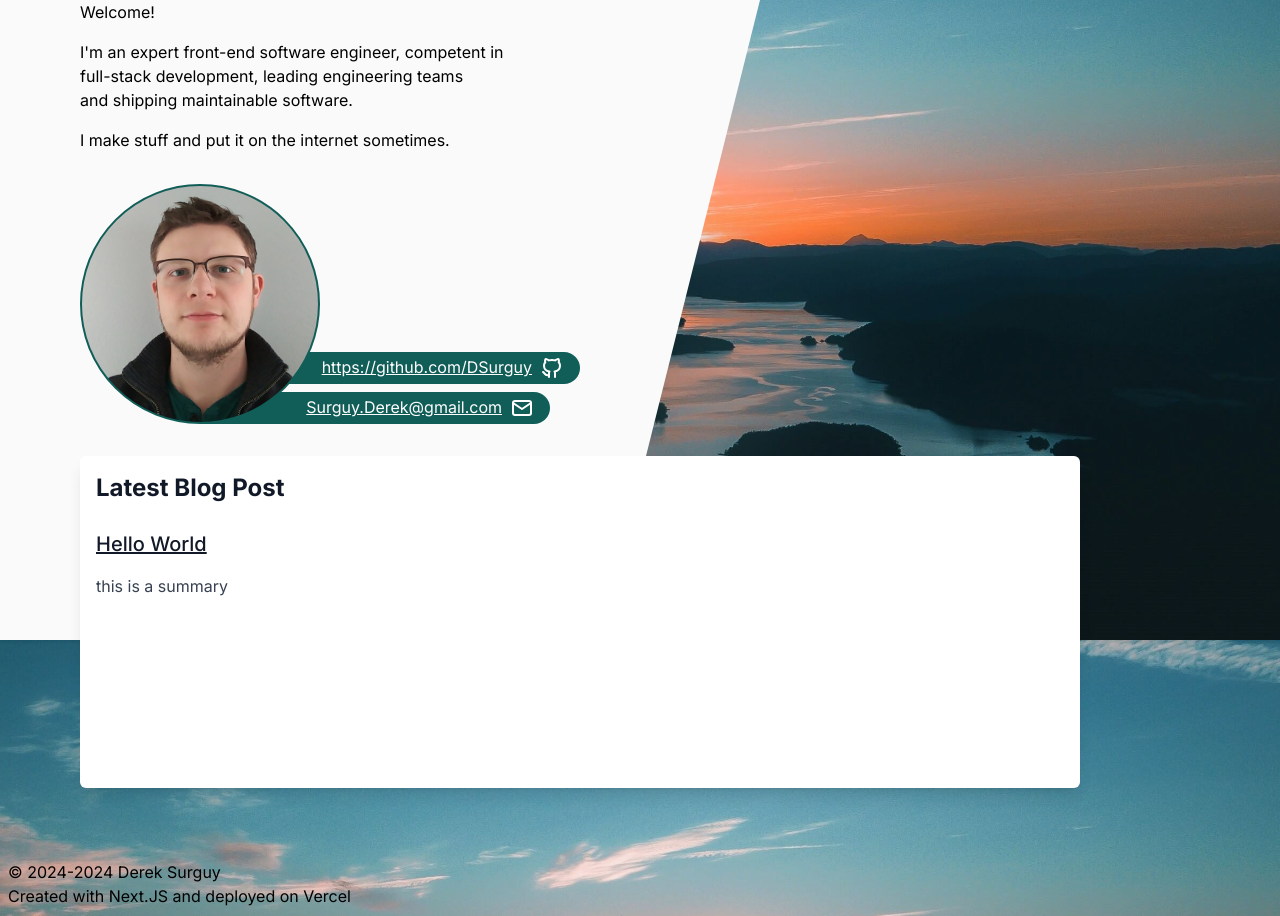
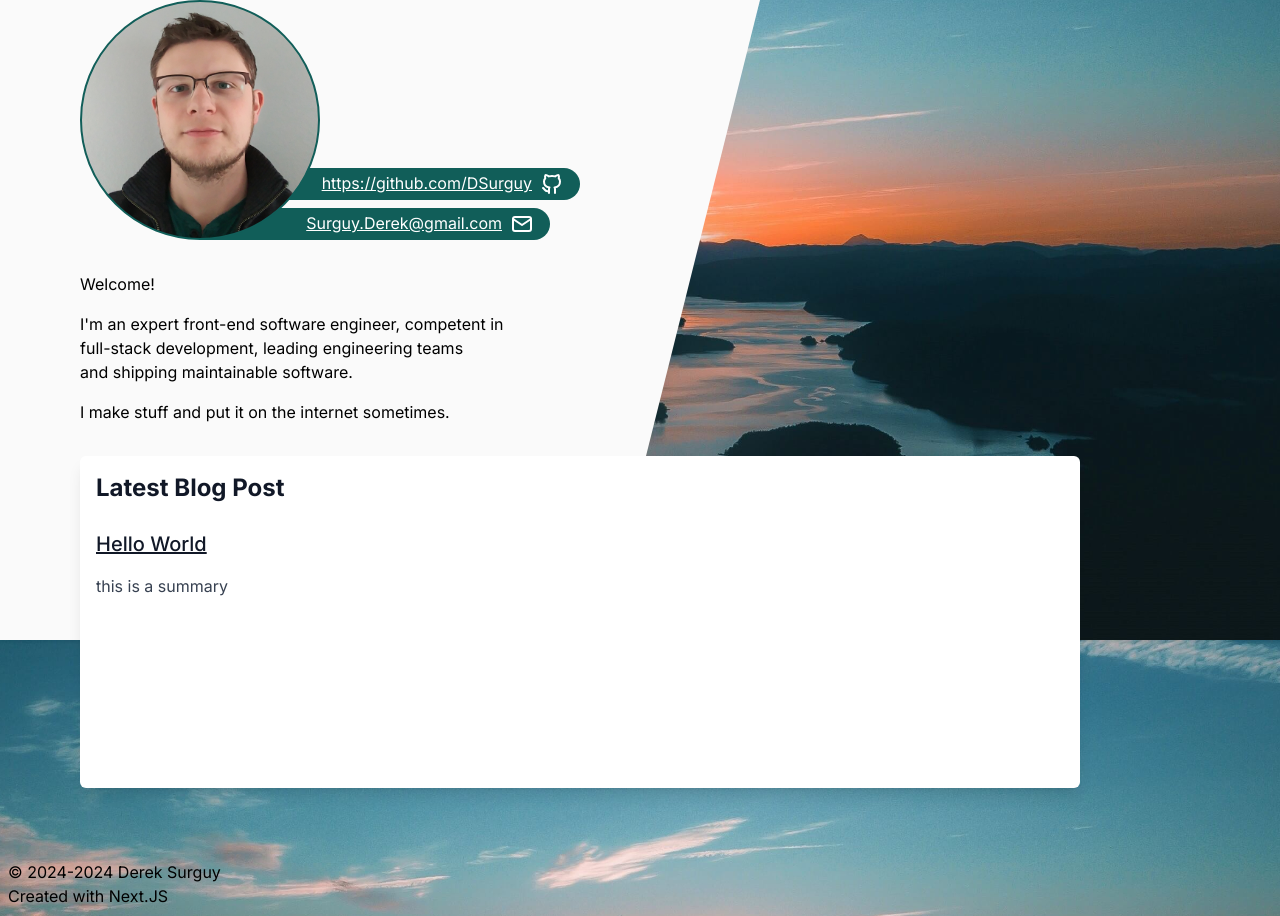
Before and after one commit to DSurguy/surgingforward.net, a Next.js app: page / in a window 1280 px wide. Shown: the part 160-1076 px from the top of the page. Built offline with nearby package versions, Linux system fonts and the light colour scheme.

Commit message:
Adjust layout, fix dark mode prose

```diff
--- a/app/MainContainer.tsx
+++ b/app/MainContainer.tsx
@@ -44,15 +44,6 @@ export default function MainComponent({ latestBlogContent, latestProjectContent
     </div>
     <div className="ml-20">
       <h1 className="text-4xl font-semibold pb-8">Derek Surguy</h1>
-      <div className="w-[500px]">
-        <p className="pb-4">Welcome!</p>
-        <p className="pb-4">
-          <span>I&apos;m an expert front-end software engineer, competent in</span>
-          <span className="block">full-stack development, leading engineering teams</span>
-          <span className="block">and shipping maintainable software.</span>
-        </p>
-        <p className="pb-8">I make stuff and put it on the internet sometimes.</p>
-      </div>
       <div className="relative h-[240px] mb-8">
         <div className="headshot absolute w-[240px] h-[240px] rounded-full border-teal-800 border-2 z-10"></div>
         <div className="bg-teal-800 text-white flex h-[32px] w-[350px] rounded-r-full absolute z-0 bottom-[40px] left-[150px] justify-end items-center">
@@ -64,7 +55,16 @@ export default function MainComponent({ latestBlogContent, latestProjectContent
           <MailIcon className="mr-4" />
         </div>
       </div>
-      <div className="w-[1000px] h-[332px] shadow-lg bg-white dark:bg-gray-700 rounded-md flex">
+      <div className="w-[500px]">
+        <p className="pb-4">Welcome!</p>
+        <p className="pb-4">
+          <span>I&apos;m an expert front-end software engineer, competent in</span>
+          <span className="block">full-stack development, leading engineering teams</span>
+          <span className="block">and shipping maintainable software.</span>
+        </p>
+        <p className="pb-8">I make stuff and put it on the internet sometimes.</p>
+      </div>
+      <div className="w-[1000px] h-[332px] shadow-lg bg-white dark:bg-teal-900 text-white rounded-md flex">
         <Suspense fallback={"hello"}>
           <BlogSummaryComponent data={latestBlogContent} onLinkClick={handleClick} className="basis-1/2 p-4" />
         </Suspense>
@@ -72,7 +72,7 @@ export default function MainComponent({ latestBlogContent, latestProjectContent
       <div className="h-32"></div>
       <div className="w-[600px] absolute bottom-2 left-2">
         <div>© 2024-<ServerSideDate format="year" /> Derek Surguy</div>
-        <div>Created with Next.JS and deployed on Vercel</div>
+        <div>Created with Next.JS</div>
       </div>
     </div>
   </div>
--- a/app/components/BlogSummary.tsx
+++ b/app/components/BlogSummary.tsx
@@ -12,7 +12,7 @@ type Props = {
 }
 
 export default function BlogSummaryComponent({ className, data, onLinkClick }: Props) {
-  const finalClassName = twMerge("prose basis-1/2", className)
+  const finalClassName = twMerge("prose dark:prose-invert basis-1/2", className)
 
   return (
     <article className={finalClassName}>
--- a/package.json
+++ b/package.json
@@ -33,5 +33,5 @@
     "tailwindcss": "^3.4.15",
     "typescript": "^5.6.3"
   },
-  "packageManager": "pnpm@9.13.2+sha512.88c9c3864450350e65a33587ab801acf946d7c814ed1134da4a924f6df5a2120fd36b46aab68f7cd1d413149112d53c7db3a4136624cfd00ff1846a0c6cef48a"
+  "packageManager": "pnpm@9.15.0+sha512.76e2379760a4328ec4415815bcd6628dee727af3779aaa4c914e3944156c4299921a89f976381ee107d41f12cfa4b66681ca9c718f0668fa0831ed4c6d8ba56c"
 }
```
Also changed, not shown: 1 other file (tests, documents, lock files or other folders).
